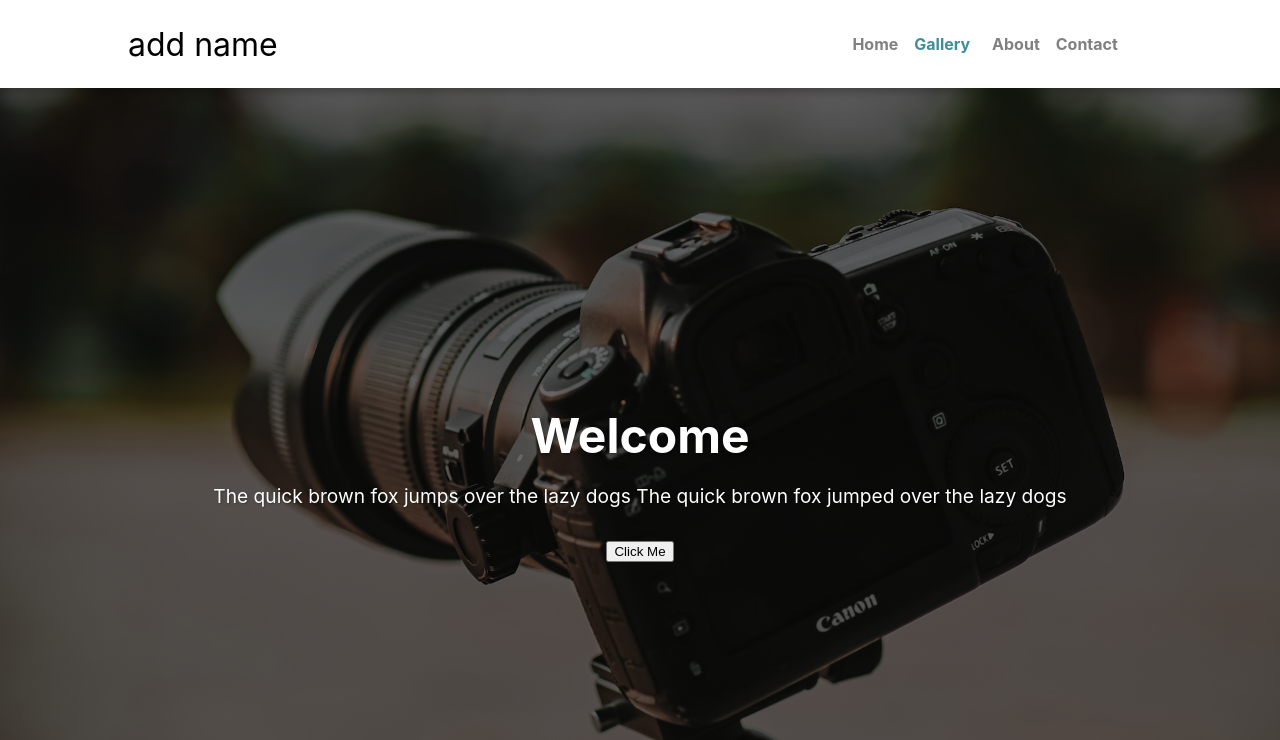
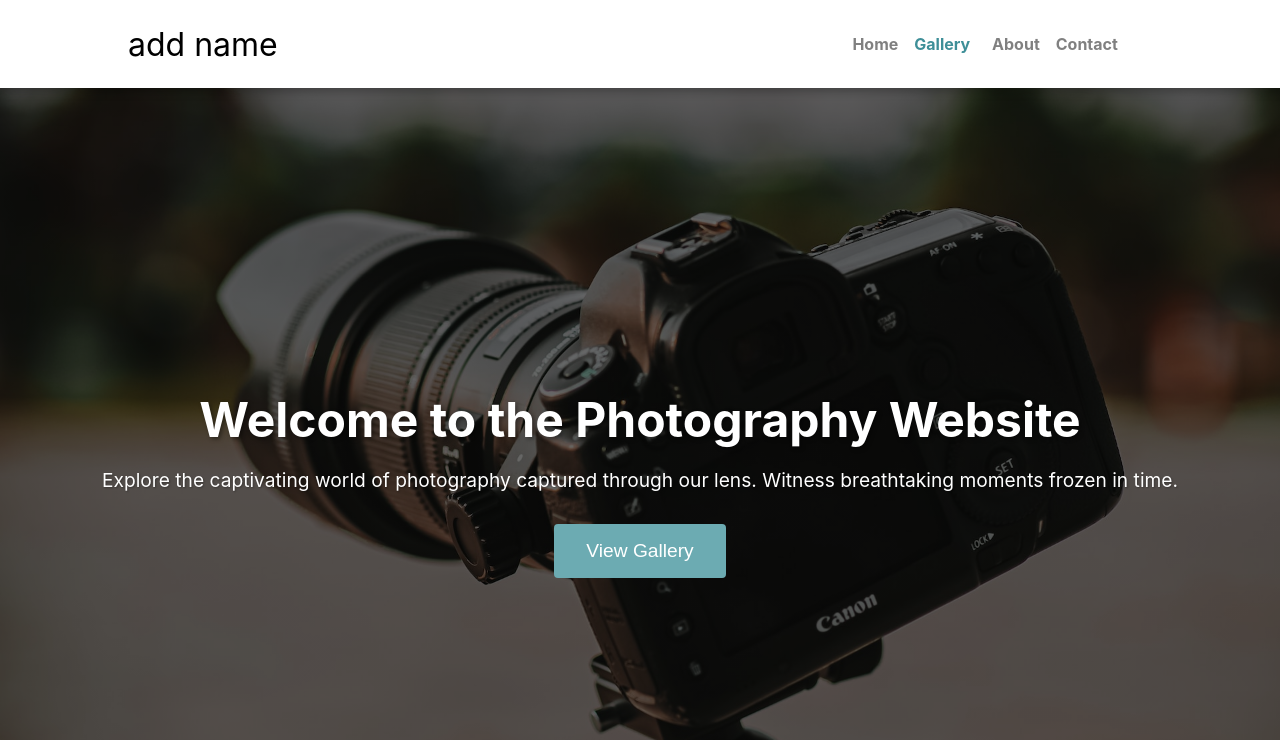
Before and after one commit to Nicolewrack23/Photography-Website, a React (Create React App) app in the folder client/: page / in a window 1280 px wide. Shown: the top 740 px of the page. Built offline with nearby package versions, Linux system fonts and the light colour scheme.

Commit message:
adding landing page

```diff
--- a/client/src/components/Welcome/WelcomePage.js
+++ b/client/src/components/Welcome/WelcomePage.js
@@ -1,19 +1,31 @@
+import React from "react";
 import styles from "./WelcomePage.module.css";
 
 const WelcomePage = () => {
+  const scrollToGallery = () => {
+    const gallerySection = document.getElementById("gallery");
+    if (gallerySection) {
+      gallerySection.scrollIntoView({ behavior: "smooth" });
+    }
+  };
+
   return (
-    <>
-      <div className={styles.container}>
-        <div className={styles.welcomeComponents}>
-          <h1 className={styles.welcomeH1}>Welcome</h1>
-          <p className={styles.welcomeP}>
-            The quick brown fox jumps over the lazy dogs The quick brown fox
-            jumped over the lazy dogs
-          </p>
-          <button>Click Me</button>
+    <div className={styles.container}>
+      <div className={styles.welcomeComponents}>
+        <h1 className={styles.welcomeH1}>Welcome to the Photography Website</h1>
+        <p className={styles.welcomeP}>
+          Explore the captivating world of photography captured through our
+          lens. Witness breathtaking moments frozen in time.
+        </p>
+
+        <div className={styles.buttonContainer}>
+          <button className={styles.button} onClick={scrollToGallery}>
+            View Gallery
+          </button>
         </div>
       </div>
-    </>
+    </div>
   );
 };
+
 export default WelcomePage;
```
